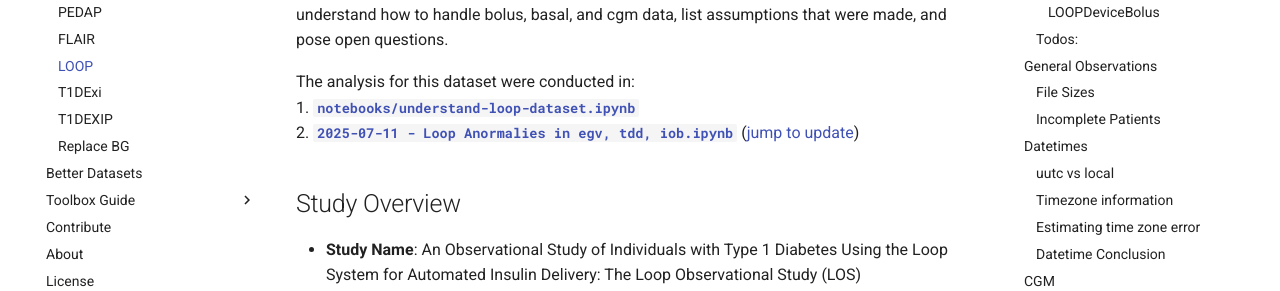
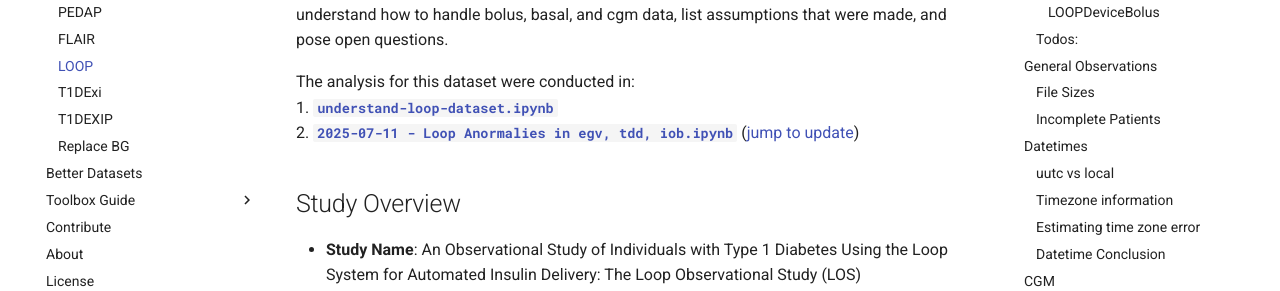
Before and after one commit to nudgebg/egvinsulin, an MkDocs documentation site: the page built from docs/data_sets/LOOP.md, in a window 1280 px wide and 900 px high. Shown: the part 261-552 px from the top of the window. Built offline with MkDocs 1.6.1 and Material for MkDocs 9.7.7, drawn with Linux system fonts in a browser that asks for light colours.

```diff
--- a/docs/data_sets/LOOP.md
+++ b/docs/data_sets/LOOP.md
@@ -4,8 +4,8 @@ For detailed code, statistics, and further visualizations, see the referenced no
 This page summarizes our insights about the clinical study data of the **Loop** study in efforts to understand how to handle bolus, basal, and cgm data, list assumptions that were made, and pose open questions.
 
 The analysis for this dataset were conducted in:
- 1. [`notebooks/understand-loop-dataset.ipynb`](./../../notebooks/understand-loop-dataset/understand-loop-dataset.ipynb)
- 2. [`2025-07-11 - Loop Anormalies in egv, tdd, iob.ipynb`](./../../notebooks/understand-loop-dataset/2025-07-11%20-%20Loop%20Anormalies%20in%20egv,%20tdd,%20iob.ipynb) ([jump to update](#2025-07-11-anomalies-in-loop-dataset-update))
+ 1. [`understand-loop-dataset.ipynb`](https://github.com/nudgebg/babelbetes/blob/develop/notebooks/understand-loop-dataset/understand-loop-dataset.ipynb)
+ 2. [`2025-07-11 - Loop Anormalies in egv, tdd, iob.ipynb`](https://github.com/nudgebg/babelbetes/blob/develop/notebooks/understand-loop-dataset/2025-07-11%20-%20Loop%20Anormalies%20in%20egv%2C%20tdd%2C%20iob.ipynb) ([jump to update](#2025-07-11-anomalies-in-loop-dataset-update))
 
 
 ## Study Overview
```
Also changed, not shown: docs/data_sets/assets/t1dexip_bolus_amounts_AID_pumps.png (added), 2 other files.
